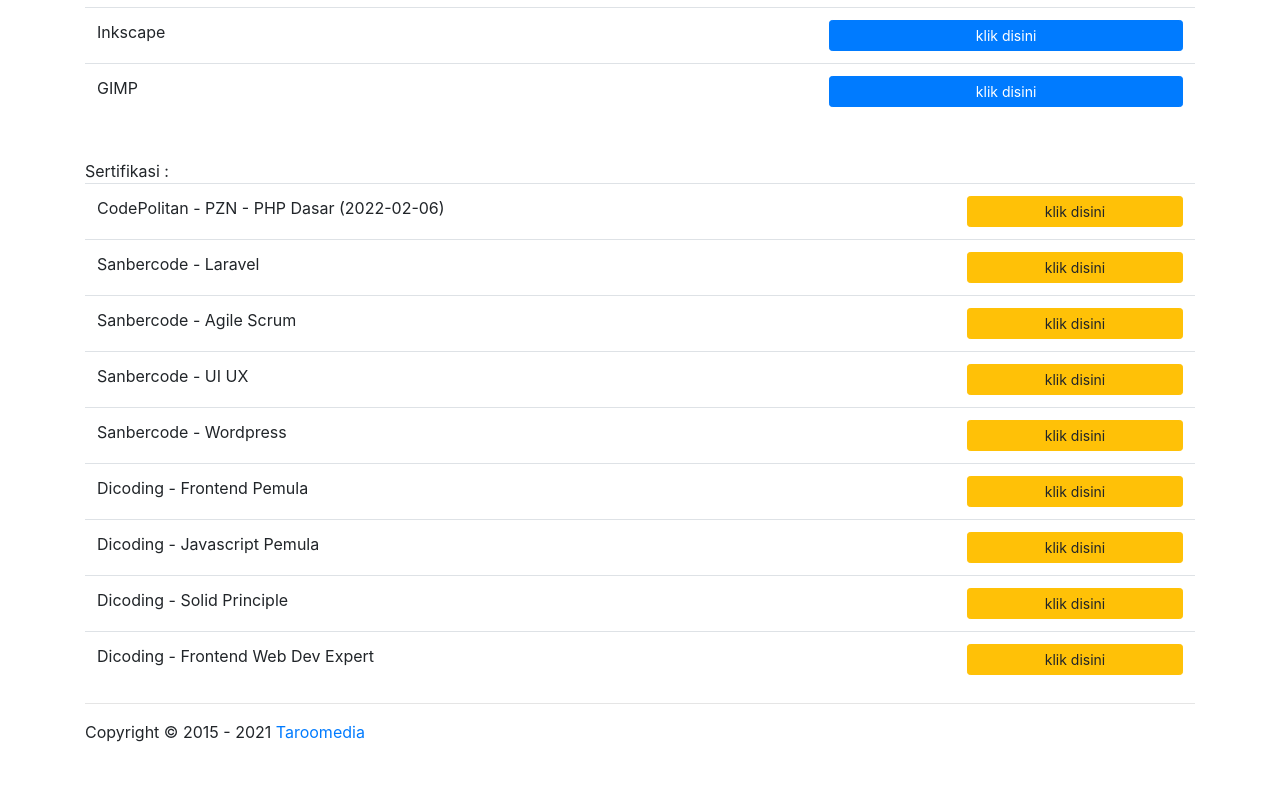
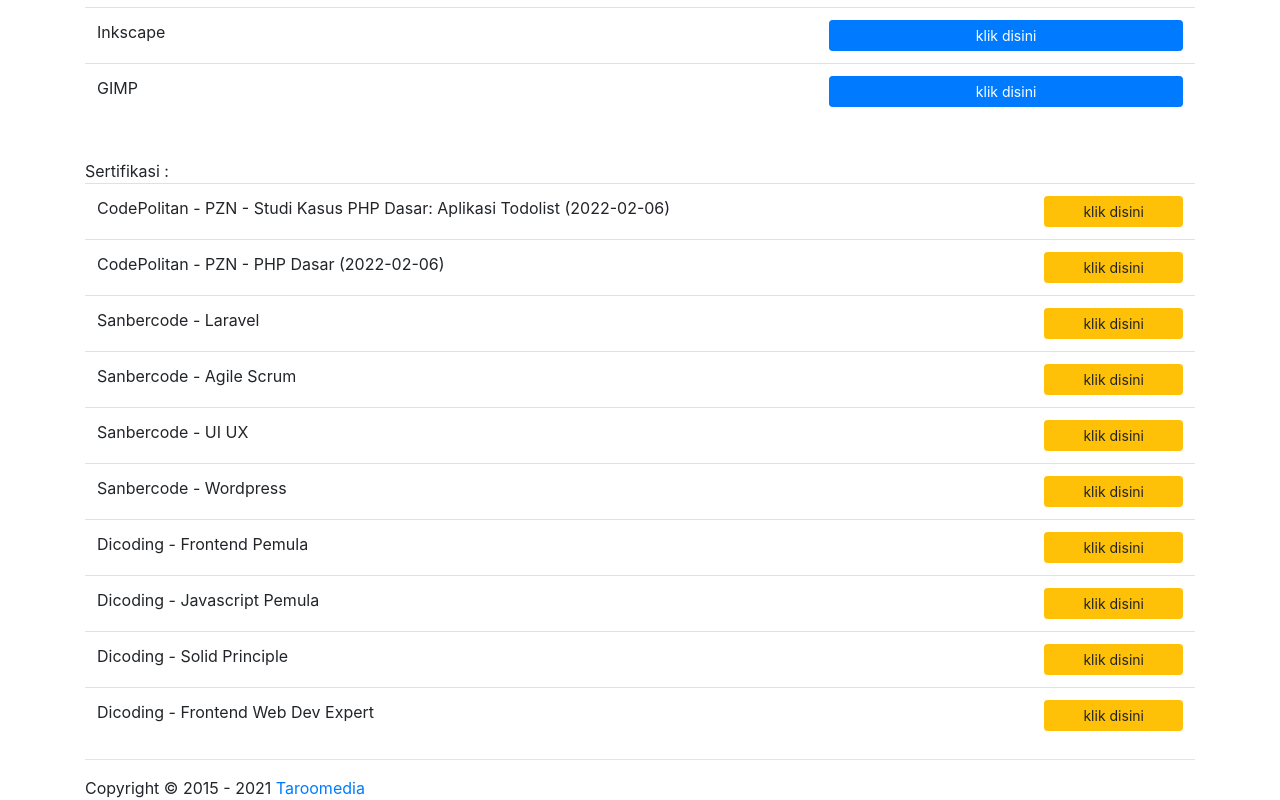
Before and after one commit to taroom/taroom.github.io, a plain HTML site: page index.html in a window 1280 px wide. Shown: the part 2494-3294 px from the top of the page. Before the commit the page ends 3238 px from the top, so only its background shows below. Drawn offline with nearby package versions, Linux system fonts and the light colour scheme.

Commit message:
add certificate studi kasus todolist php

```diff
--- a/index.html
+++ b/index.html
@@ -250,7 +250,8 @@
                                         <div class="timeline-text">
                                             <h6>Aplikasi E-Santri Ponpes SD7</h6>
                                             <p>
-                                                Aplikasi E-Santri Ponpes SD7 mencatat daftar santri dan mencetak kartu tanda santri
+                                                Aplikasi E-Santri Ponpes SD7 mencatat daftar santri dan mencetak kartu
+                                                tanda santri
                                             </p>
                                             <p>[Selesai]</p>
                                         </div>
@@ -269,7 +270,8 @@
                                         <div class="timeline-text">
                                             <h6>Lomba Desa dan Kelurahan as Main Dev</h6>
                                             <p>
-                                                Lomba Desa dan Kelurahan digunakan untuk entrian data dan file terkait lomba
+                                                Lomba Desa dan Kelurahan digunakan untuk entrian data dan file terkait
+                                                lomba
                                             </p>
                                             <p>[Aktif]</p>
                                         </div>
@@ -442,7 +444,8 @@
                                         <div class="timeline-text">
                                             <h6>Siapatakut</h6>
                                             <p>
-                                                Aplikasi siapatakut (entri mimikri siskeudes kabupaten) menggunakan codeigniter 3 dan yii2
+                                                Aplikasi siapatakut (entri mimikri siskeudes kabupaten) menggunakan
+                                                codeigniter 3 dan yii2
                                             </p>
 
                                             <p>[Selesai]</p>
@@ -546,7 +549,7 @@
                                             <p>[Aktif]</p>
 
                                             <p><a href="https://mediatuban.com" class="btn btn-danger btn-block btn-sm"
-                                                target="_blank">klik disini</a></p>
+                                                    target="_blank">klik disini</a></p>
                                         </div>
                                     </div>
                                 </div>
@@ -642,6 +645,14 @@
 
                 <table class="table">
                     <tr>
+                        <td>CodePolitan - PZN - Studi Kasus PHP Dasar: Aplikasi Todolist (2022-02-06)</td>
+                        <td>
+                            <a href="https://www.codepolitan.com/c/IS7KTMH" class="btn btn-warning btn-block btn-sm"
+                                target="_blank">klik disini</a>
+                        </td>
+                    </tr>
+
+                    <tr>
                         <td>CodePolitan - PZN - PHP Dasar (2022-02-06)</td>
                         <td>
                             <a href="https://www.codepolitan.com/c/CSVHI7R" class="btn btn-warning btn-block btn-sm"
@@ -723,10 +734,10 @@
     </div>
     <script src="https://code.jquery.com/jquery-3.5.1.slim.min.js"
         integrity="sha384-DfXdz2htPH0lsSSs5nCTpuj/zy4C+OGpamoFVy38MVBnE+IbbVYUew+OrCXaRkfj" crossorigin="anonymous">
-    </script>
+        </script>
     <script src="https://cdn.jsdelivr.net/npm/bootstrap@4.5.3/dist/js/bootstrap.bundle.min.js"
         integrity="sha384-ho+j7jyWK8fNQe+A12Hb8AhRq26LrZ/JpcUGGOn+Y7RsweNrtN/tE3MoK7ZeZDyx" crossorigin="anonymous">
-    </script>
+        </script>
 </body>
 
 </html>
```
